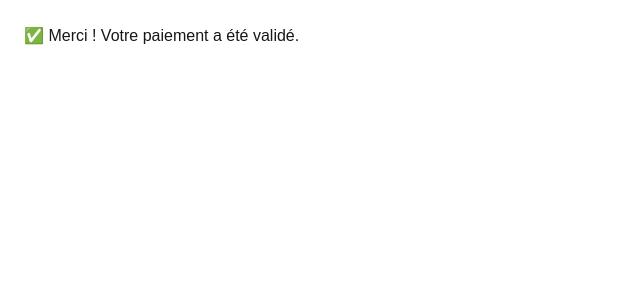
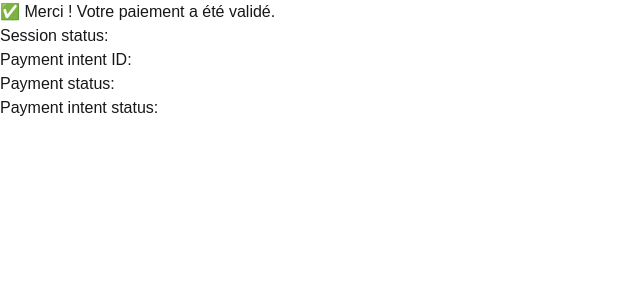
Before and after one commit to Arthurin/massagerecu-app, a Next.js app: page /success in a window 1280 px wide. Shown: the top 300 px of the page, without its empty margins (0-640 px from the left). Built offline with nearby package versions, Linux system fonts and the light colour scheme.

Commit message:
Appel à l'API Stripe pour confirmer le succès du paiement

```diff
--- /dev/null
+++ b/src/app/api/session-status/route.ts
@@ -0,0 +1,39 @@
+// app/api/session-status/route.ts
+import { NextRequest, NextResponse } from "next/server";
+import { stripe } from "@/lib/stripe";
+
+export async function GET(req: NextRequest) {
+  const { searchParams } = new URL(req.url);
+  const session_id = searchParams.get("session_id");
+
+  if (!session_id) {
+    return NextResponse.json({ error: "session_id manquant" }, { status: 400 });
+  }
+
+  try {
+    const session = await stripe.checkout.sessions.retrieve(session_id, {
+      expand: ["payment_intent"],
+    });
+
+    const paymentIntent = session.payment_intent;
+    let payment_intent_id = "";
+    let payment_intent_status = "";
+
+    if (typeof paymentIntent !== "string" && paymentIntent) {
+      payment_intent_id = paymentIntent.id;
+      payment_intent_status = paymentIntent.status;
+    }
+
+    return NextResponse.json({
+      status: session.status,
+      payment_status: session.payment_status,
+      payment_intent_id,
+      payment_intent_status,
+    });
+  } catch (err: unknown) {
+    return NextResponse.json(
+      { error: err instanceof Error ? err.message : "Erreur inconnue" },
+      { status: 500 }
+    );
+  }
+}
--- a/src/app/success/page.tsx
+++ b/src/app/success/page.tsx
@@ -1,3 +1,35 @@
+"use client";
+
+import { useEffect, useState } from "react";
+
 export default function Success() {
-  return <main className="p-6">✅ Merci ! Votre paiement a été validé.</main>;
+  const [status, setStatus] = useState("");
+  const [paymentIntentId, setPaymentIntentId] = useState("");
+  const [paymentStatus, setPaymentStatus] = useState("");
+  const [paymentIntentStatus, setPaymentIntentStatus] = useState("");
+
+  useEffect(() => {
+    const queryParams = new URLSearchParams(window.location.search);
+    const sessionId = queryParams.get("session_id");
+    if (!sessionId) return;
+
+    fetch(`/api/session-status?session_id=${sessionId}`)
+      .then((res) => res.json())
+      .then((data) => {
+        setStatus(data.status);
+        setPaymentIntentId(data.payment_intent_id);
+        setPaymentStatus(data.payment_status);
+        setPaymentIntentStatus(data.payment_intent_status);
+      });
+  }, []);
+
+  return (
+    <div>
+      <h2>✅ Merci ! Votre paiement a été validé.</h2>
+      <p>Session status: {status}</p>
+      <p>Payment intent ID: {paymentIntentId}</p>
+      <p>Payment status: {paymentStatus}</p>
+      <p>Payment intent status: {paymentIntentStatus}</p>
+    </div>
+  );
 }
```
